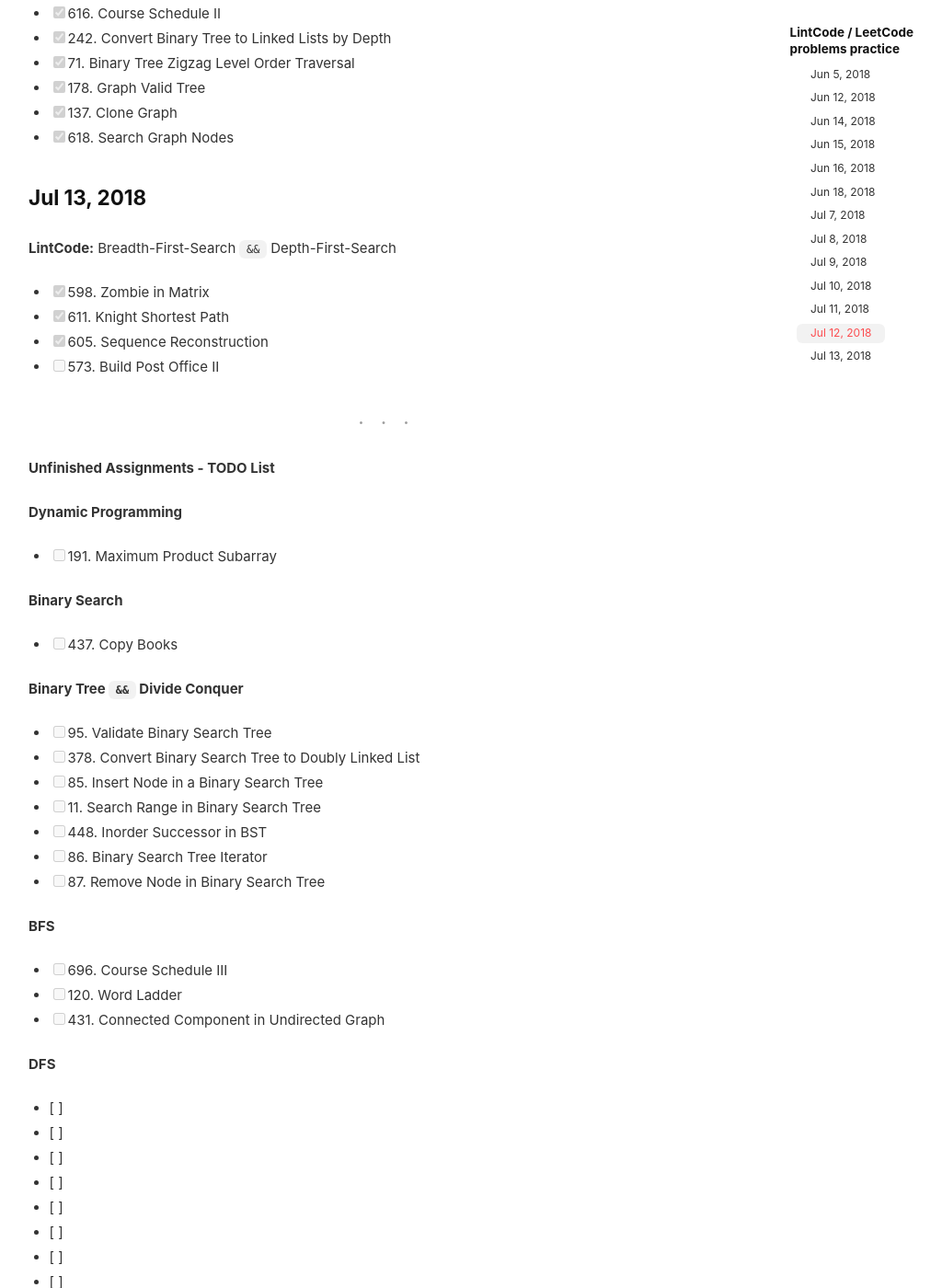
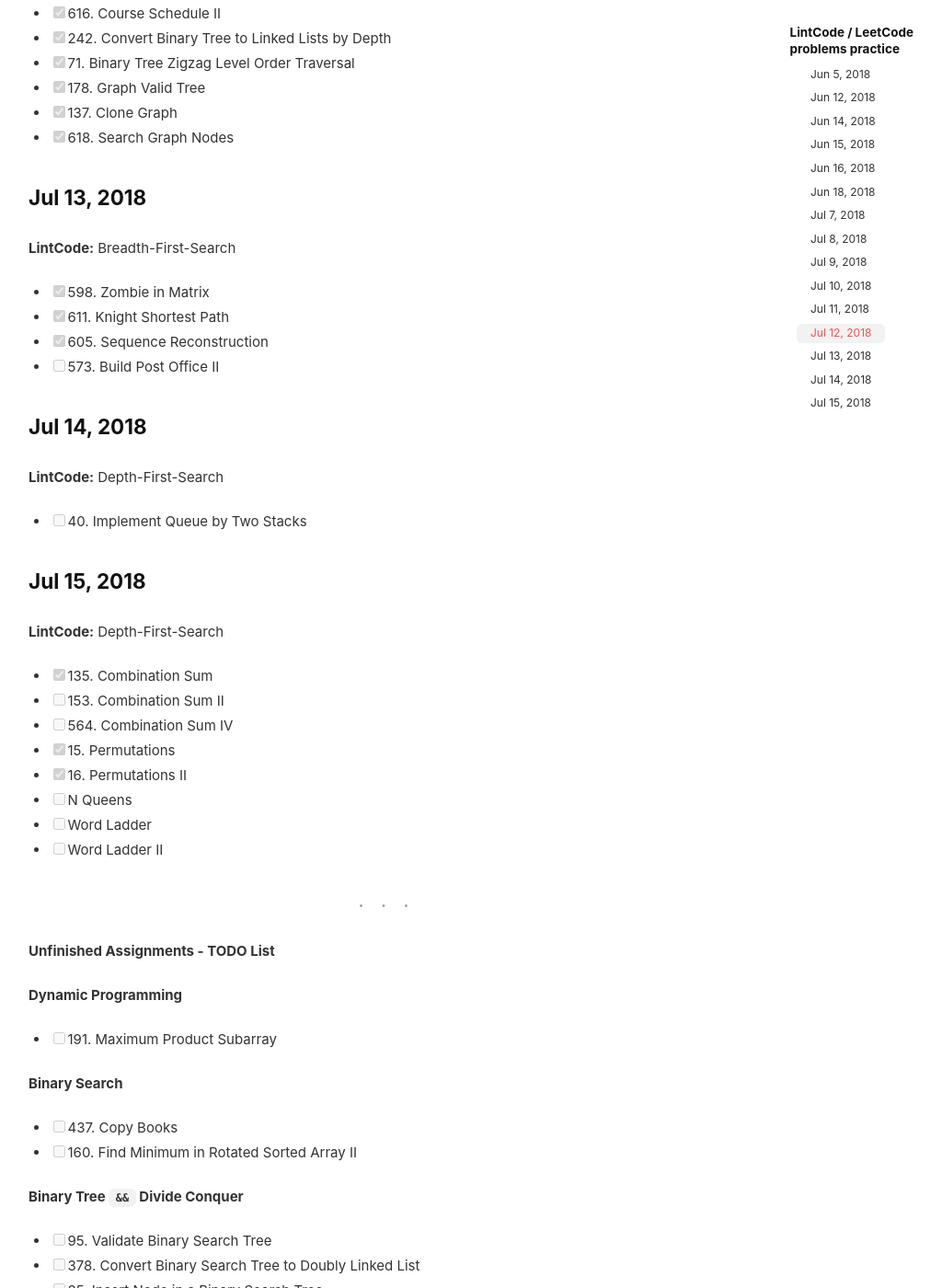
Before and after one commit to Zhenye-Na/blog, a Jekyll site: the page built from _posts/2018-06-05-problem-practice.md, in a window 1280 px wide and 1400 px high, scrolled down 4391 px. Shown: the whole window at 92% size, without its empty margins (104-1128 px from the left). Built offline with Jekyll 4.4.1, drawn with Linux system fonts in a browser that asks for light colours; nearby versions of some CDN libraries; comment, search, counter and statistics services are not loaded; some of the changed text lies outside the part shown.

Commit message:
Update logs

```diff
--- a/_posts/2018-06-05-problem-practice.md
+++ b/_posts/2018-06-05-problem-practice.md
@@ -2,7 +2,7 @@
 layout: post
 title: "Online-Judge problems practice"
 date: 2018-06-05
-modify_date: 2018-07-13
+modify_date: 2018-07-15
 excerpt: "LeetCode/LintCode problems practice. 💪"
 tags: [LeetCode/LintCode]
 ---
@@ -191,12 +191,25 @@ tags: [LeetCode/LintCode]
 - [ ] 573. Build Post Office II
 
 
+### Jul 14, 2018
+
+**LintCode:**  Depth-First-Search
+
+- [ ] 40. Implement Queue by Two Stacks
 
 
+### Jul 15, 2018
 
+**LintCode:**  Depth-First-Search
 
-
-
+- [x] 135. Combination Sum
+- [ ] 153. Combination Sum II
+- [ ] 564. Combination Sum IV
+- [x] 15. Permutations
+- [x] 16. Permutations II
+- [ ] N Queens
+- [ ] Word Ladder
+- [ ] Word Ladder II
 
 
 
@@ -220,6 +233,7 @@ tags: [LeetCode/LintCode]
 **Binary Search**
 
 - [ ] 437. Copy Books
+- [ ] 160. Find Minimum in Rotated Sorted Array II
 
 **Binary Tree `&&` Divide Conquer**
 
```
Also changed, not shown: other parts of _posts/2018-06-05-problem-practice.md (+4 -4 lines).
